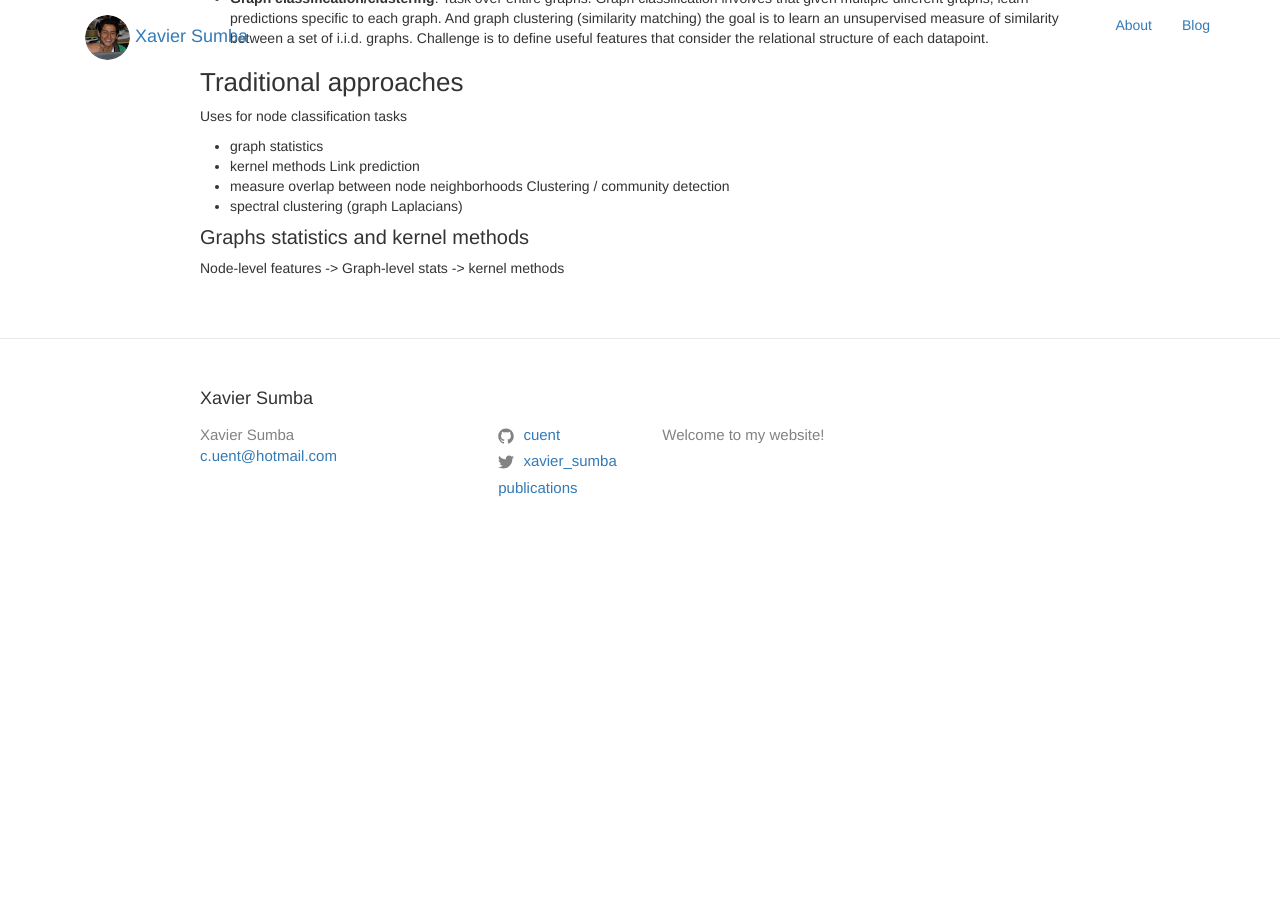
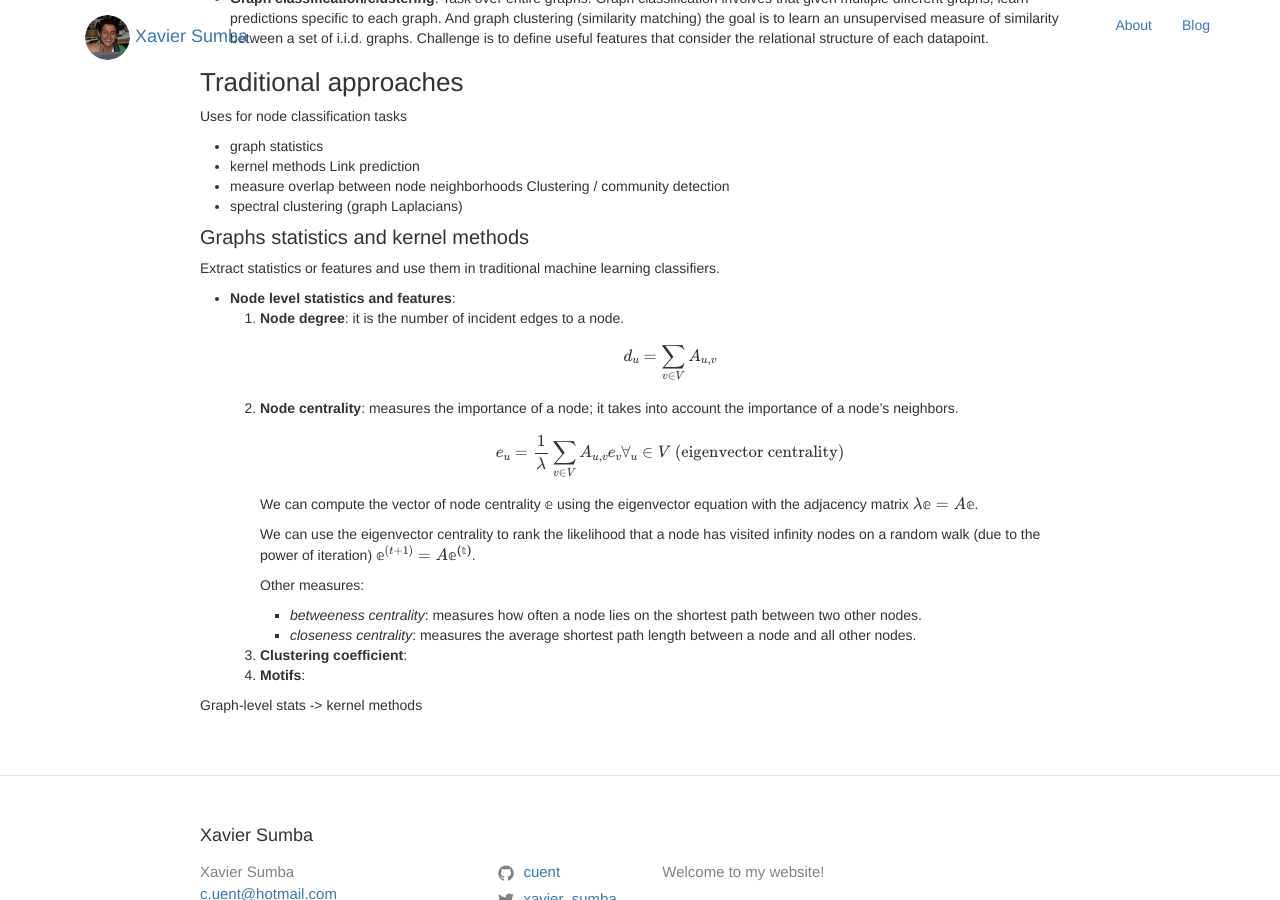
Before and after one commit to cuent/cuent.github.io, a Jekyll site: the page built from _posts/2020-01-25-graph-representation-learning.markdown, in a window 1280 px wide and 900 px high, scrolled down 1180 px. Built offline with Jekyll 4.4.1, drawn with Linux system fonts in a browser that asks for light colours; nearby versions of some CDN libraries; formulas are drawn with MathJax 3; a style sheet for code colours, icons or effects is not loaded; the table of contents is made by our own code; before the commit the page ends 1733 px from its top, so only the background shows below that.

Commit message:
add some notes

```diff
--- a/_includes/cv.markdown
+++ b/_includes/cv.markdown
@@ -1,5 +1,5 @@
 {% include cv/about.markdown %}
-{% include cv/news.markdown %}
+<!-- {% include cv/news.markdown %}
 {% include cv/work.markdown %}
 {% include cv/publications.markdown %}
-{% include cv/skills.markdown %}
+{% include cv/skills.markdown %} -->
--- a/_posts/2020-01-25-graph-representation-learning.markdown
+++ b/_posts/2020-01-25-graph-representation-learning.markdown
@@ -58,4 +58,27 @@ Clustering / community detection
 - spectral clustering (graph Laplacians)
 
 #### Graphs statistics and kernel methods
-Node-level features -> Graph-level stats -> kernel methods
+Extract statistics or features and use them in traditional machine learning classifiers.
+- **Node level statistics and features**:
+  1. **Node degree**: it is the number of incident edges to a node.
+
+      $$d_u=\sum_{v\in V}A_{u,v}$$
+  2. **Node centrality**: measures the importance of a node; it takes into account the importance of a node's neighbors.
+
+      $$e_u=\frac{1}{\lambda}\sum_{v\in V}A_{u,v}e_v \forall_u \in V \text{   (eigenvector centrality)}$$
+
+      We can compute the vector of node centrality $$\mathbb{e}$$ using the eigenvector equation with the adjacency matrix $$\lambda\mathbb{e}=A\mathbb{e}$$.
+
+      We can use the eigenvector centrality to rank the likelihood that a node has visited infinity nodes on a random walk (due to the power of iteration) $$\mathbb{e}^{(t+1)}=A\mathbb{e^{(t)}}$$.
+
+      Other measures:
+        - _betweeness centrality_: measures how often a node lies on the shortest path between two other nodes.
+        - _closeness centrality_: measures the average shortest path length between a node and all other nodes.
+
+    3. **Clustering coefficient**:
+    3. **Motifs**:
+
+
+
+
+Graph-level stats -> kernel methods
```
